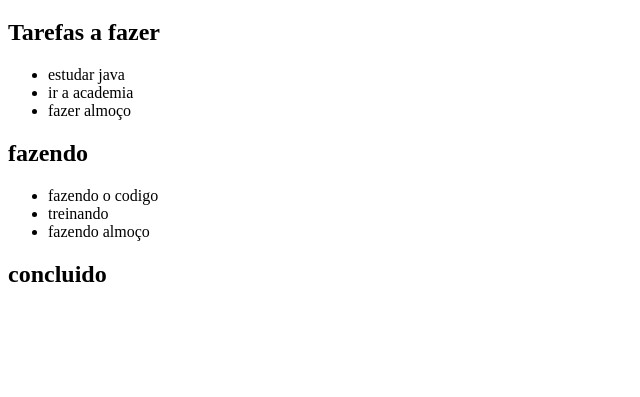
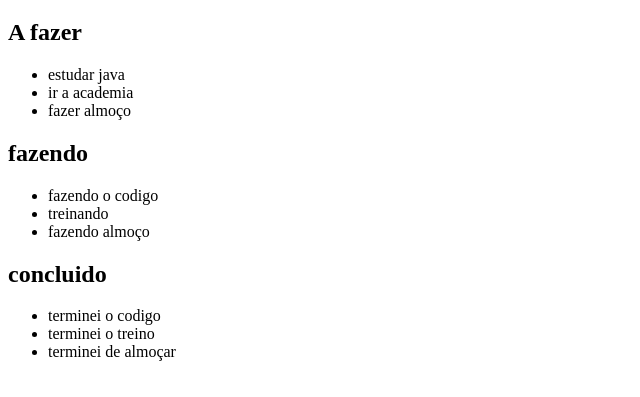
Before and after one commit to LuanrnSilva/indextest, a plain HTML site: page index.html in a window 1280 px wide. Shown: the part 61-458 px from the top of the page, without its empty margins (0-640 px from the left). Drawn offline with Linux system fonts and the light colour scheme.

Commit message:
branch-2

```diff
--- a/index.html
+++ b/index.html
@@ -7,7 +7,7 @@
 </head>
 <body>
     <h1>----Tarefas----</h1>
-    <h2>Tarefas a fazer</h2>
+    <h2>A fazer</h2>
     <ul>
         <li>estudar java</li>
         <li>ir a academia</li>
@@ -20,5 +20,10 @@
         <li>fazendo almoço</li>
     </ul>
     <h2>concluido</h2>
+    <ul>
+        <li>terminei o codigo</li>
+        <li>terminei o treino</li>
+        <li>terminei de almoçar</li>
+    </ul>
 </body>
 </html>
```
